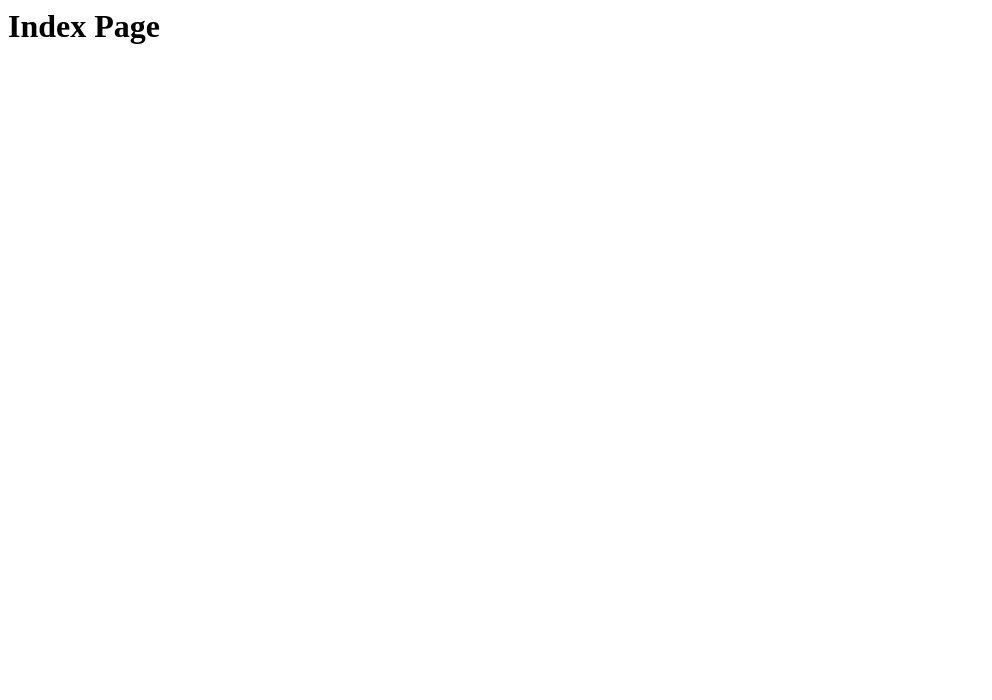
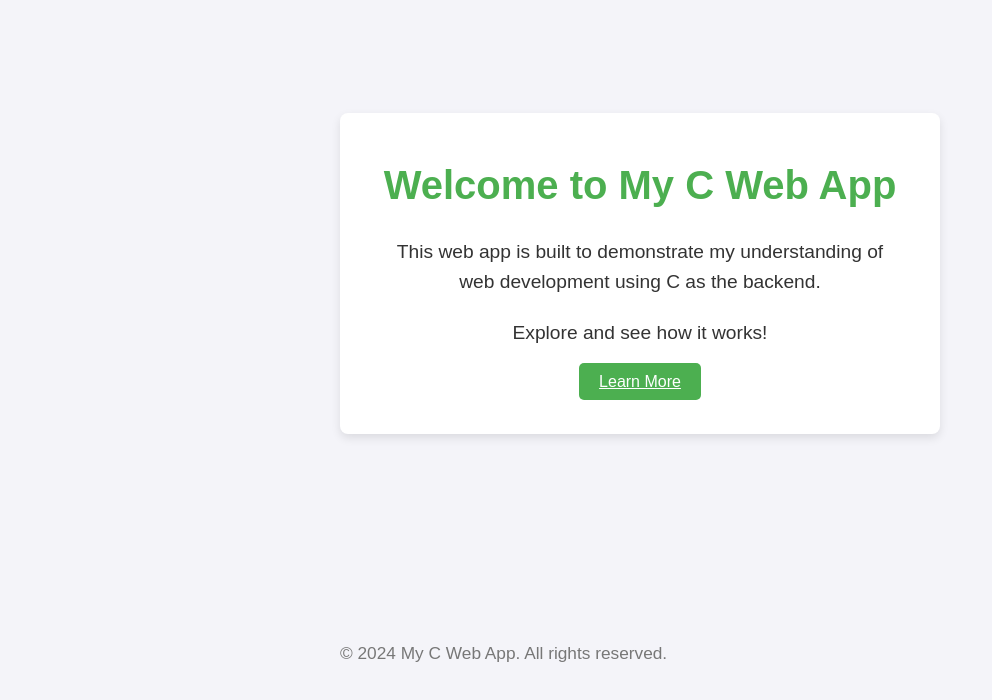
Before and after one commit to AgentTarik/C-WebApp, a plain HTML site: page static/index.html in a window 1280 px wide. Shown: the whole page, without its empty margins (0-992 px from the left). Drawn offline with Linux system fonts and the light colour scheme.

Commit message:
Index Page

```diff
--- a/static/index.html
+++ b/static/index.html
@@ -1,9 +1,81 @@
+<!DOCTYPE html>
 <html lang="en">
 <head>
     <meta charset="UTF-8">
-    <title>Index</title>
+    <meta name="viewport" content="width=device-width, initial-scale=1.0">
+    <title>My C Web App</title>
+    <style>
+        * {
+            margin: 0;
+            padding: 0;
+            box-sizing: border-box;
+        }
+
+        body {
+            font-family: Arial, sans-serif;
+            background-color: #f4f4f9;
+            color: #333;
+            line-height: 1.6;
+            display: grid;
+            justify-content: center;
+            align-items: center;
+            min-height: 100vh;
+            padding: 20px;
+        }
+
+        .container {
+            background: white;
+            padding: 40px;
+            max-width: 600px;
+            width: 100%;
+            border-radius: 8px;
+            box-shadow: 0 4px 10px rgba(0, 0, 0, 0.1);
+            text-align: center;
+        }
+
+        h1 {
+            margin-bottom: 20px;
+            font-size: 2.5em;
+            color: #4CAF50;
+        }
+
+        p {
+            margin-bottom: 20px;
+            font-size: 1.2em;
+        }
+
+        .btn {
+            padding: 10px 20px;
+            font-size: 1em;
+            color: white;
+            background-color: #4CAF50;
+            border: none;
+            border-radius: 5px;
+            cursor: pointer;
+            transition: background-color 0.3s ease;
+        }
+
+        .btn:hover {
+            background-color: #45a049;
+        }
+
+        .foot {
+
+            margin-top: 20px;
+            font-size: 0.9em;
+            color: #777;
+        }
+    </style>
 </head>
 <body>
-    <h1>Index Page</h1>
+<div class="container">
+    <h1>Welcome to My C Web App</h1>
+    <p>This web app is built to demonstrate my understanding of web development using C as the backend.</p>
+    <p>Explore and see how it works!</p>
+    <a href="about" class="btn">Learn More</a>
+</div>
+<div class="foot">
+    <p>© 2024 My C Web App. All rights reserved.</p>
+</div>
 </body>
 </html>
```
Also changed, not shown: static/about.html (+2 -1 lines), 1 other file.
